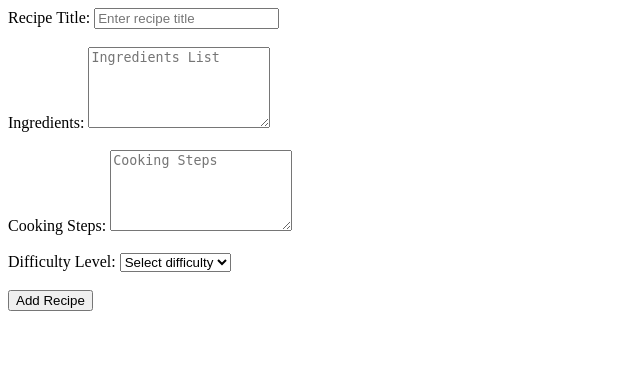
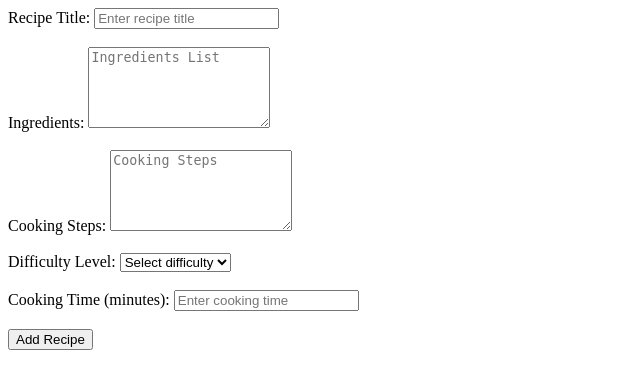
Before and after one commit to swayakrishna/RecipeApp, a Flask app: page /add_recipe in a window 1280 px wide. Shown: the top 389 px of the page, without its empty margins (0-640 px from the left). Run offline with Flask 3, Linux system fonts and the light colour scheme.

Commit message:
Add recipe template form updation

```diff
--- a/templates/add_recipe.html
+++ b/templates/add_recipe.html
@@ -28,6 +28,10 @@
         </select>
         <br><br>
 
+        <label for="cooking-time">Cooking Time (minutes):</label>
+        <input type="number" id="cooking-time" name="cooking_time" placeholder="Enter cooking time" required>
+        <br><br>
+
         <button type="submit">Add Recipe</button>
     </form>
 
```
